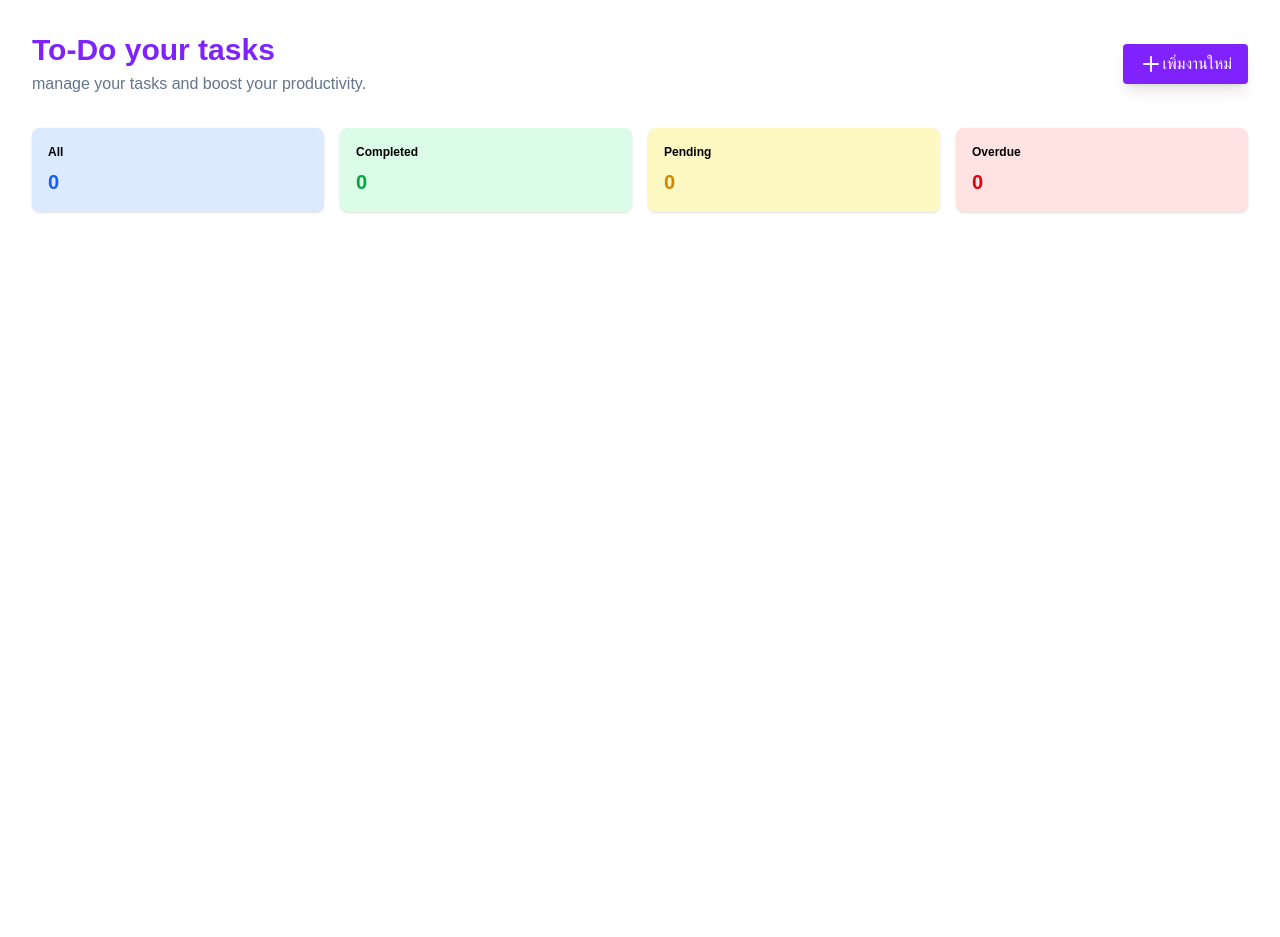
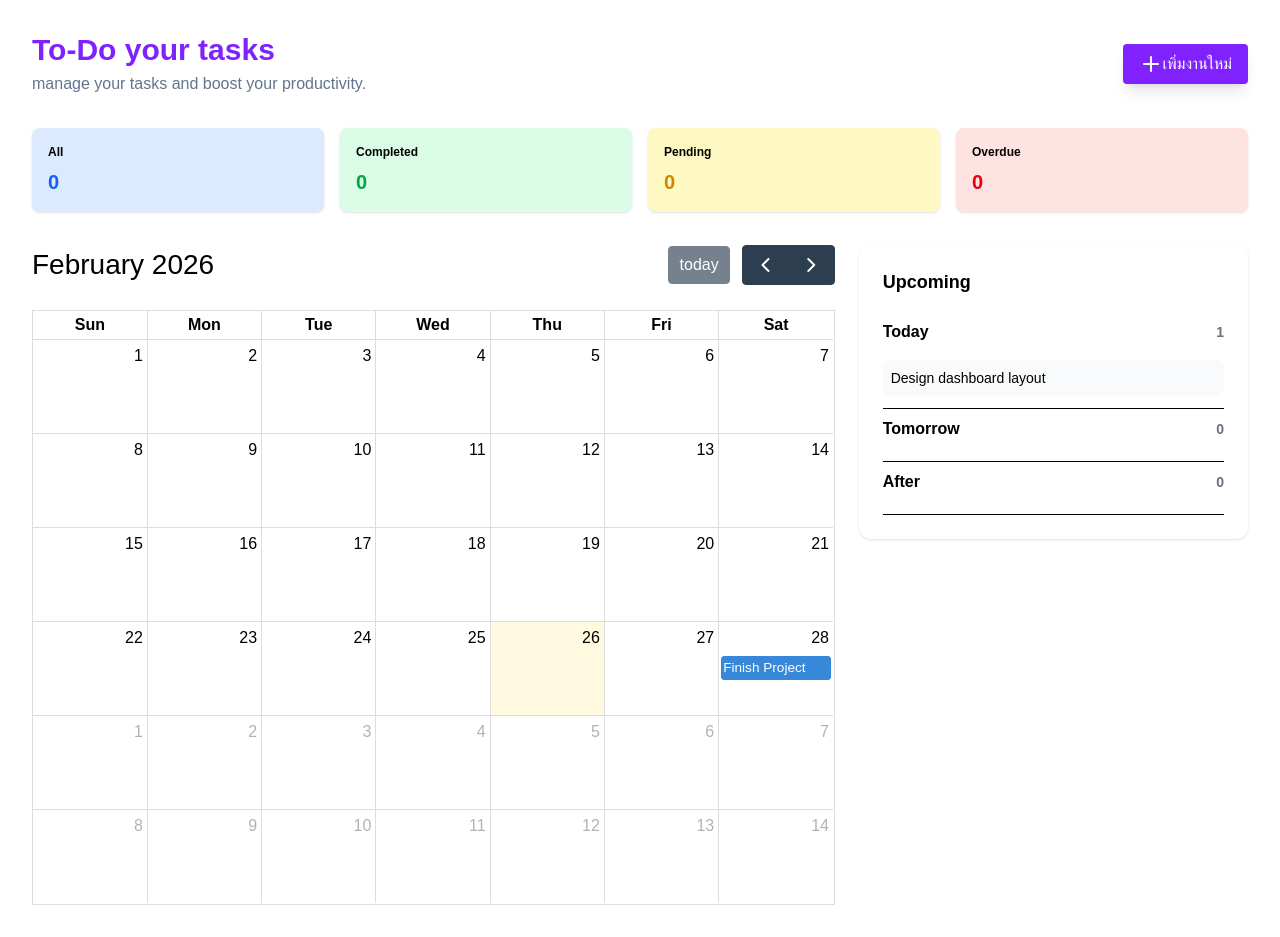
Before and after one commit to bsWiwat/todo-list, a Next.js app: page / in a window 1280 px wide. Before the commit the page ends 800 px from the top, so only its background shows below. Built offline with nearby package versions, Linux system fonts and the light colour scheme.

Commit message:
add(web): dashboard section

```diff
--- a/app/page.tsx
+++ b/app/page.tsx
@@ -1,7 +1,19 @@
 import Status from "@/components/tasks/Status";
+import Calendar from "@/components/dashboard/Calendar";
 import { Plus } from "lucide-react";
+import { Task } from "@/models/task";
+import Upcoming from "@/components/dashboard/Upcoming";
 
 export default function Home() {
+  const tasks: Task[] = [];
+  tasks[0] = {
+    id: "1",
+    title: "Design dashboard layout",
+    category: "Work",
+    status: "pending",
+    dueDate: new Date(),
+    priority: "high",
+  };
   return (
     <>
       <div className="max-w-7xl mx-auto px-4 sm:px-6 lg:px-8 py-8">
@@ -23,6 +35,16 @@ export default function Home() {
         <div>
           <Status tasks={[]} />
         </div>
+
+        <div className="grid grid-cols-1 lg:grid-cols-3 gap-6 mt-8">
+          <div className="lg:col-span-2">
+            <Calendar />
+          </div>
+
+          <div>
+            <Upcoming tasks={tasks} />
+          </div>
+        </div>
       </div>
     </>
   );
--- /dev/null
+++ b/components/dashboard/Calendar.tsx
@@ -0,0 +1,13 @@
+"use client";
+import FullCalendar from "@fullcalendar/react";
+import dayGridPlugin from "@fullcalendar/daygrid";
+
+export default function Calendar() {
+  return (
+    <FullCalendar
+      plugins={[dayGridPlugin]}
+      initialView="dayGridMonth"
+      events={[{ title: "Finish Project", date: "2026-02-28" }]}
+    />
+  );
+}
--- /dev/null
+++ b/components/dashboard/Upcoming.tsx
@@ -0,0 +1,99 @@
+"use client";
+import { Task } from "@/models/task";
+import { useState } from "react";
+
+type SectionProps = {
+  title: string;
+  data: Task[];
+  name: string;
+  openSection: string | null;
+  setOpenSection: (name: string | null) => void;
+};
+
+function Section({
+  title,
+  data,
+  name,
+  openSection,
+  setOpenSection,
+}: SectionProps) {
+  return (
+    <div className="border-b pb-3">
+      <button
+        onClick={() => setOpenSection(openSection === name ? null : name)}
+        className="w-full flex justify-between items-center font-semibold py-2"
+      >
+        {title}
+        <span className="text-sm text-gray-500">{data.length}</span>
+      </button>
+
+      {openSection === name && (
+        <div className="space-y-2 mt-2">
+          {data.length === 0 ? (
+            <p className="text-sm text-gray-400">No tasks</p>
+          ) : (
+            data.map((task) => (
+              <div key={task.id} className="bg-gray-50 p-2 rounded-lg text-sm">
+                {task.title}
+              </div>
+            ))
+          )}
+        </div>
+      )}
+    </div>
+  );
+}
+
+export default function Upcoming({ tasks = [] }: { tasks?: Task[] }) {
+  const [openSection, setOpenSection] = useState<string | null>("today");
+
+  const today = new Date();
+  const tomorrow = new Date();
+  tomorrow.setDate(today.getDate() + 1);
+
+  const isSameDay = (d1: Date, d2: Date) =>
+    d1.toDateString() === d2.toDateString();
+
+  const todayTasks = tasks.filter((t) =>
+    isSameDay(new Date(t.dueDate || new Date()), today),
+  );
+
+  const tomorrowTasks = tasks.filter((t) =>
+    isSameDay(new Date(t.dueDate || new Date()), tomorrow),
+  );
+
+  const afterTasks = tasks.filter((t) => {
+    const due = new Date(t.dueDate || new Date());
+    return due > tomorrow;
+  });
+
+  return (
+    <div className="rounded-xl bg-card text-card-foreground p-6 border-0 shadow-sm">
+      <h2 className="text-lg font-bold mb-4">Upcoming</h2>
+
+      <Section
+        title="Today"
+        data={todayTasks}
+        name="today"
+        openSection={openSection}
+        setOpenSection={setOpenSection}
+      />
+
+      <Section
+        title="Tomorrow"
+        data={tomorrowTasks}
+        name="tomorrow"
+        openSection={openSection}
+        setOpenSection={setOpenSection}
+      />
+
+      <Section
+        title="After"
+        data={afterTasks}
+        name="after"
+        openSection={openSection}
+        setOpenSection={setOpenSection}
+      />
+    </div>
+  );
+}
```
